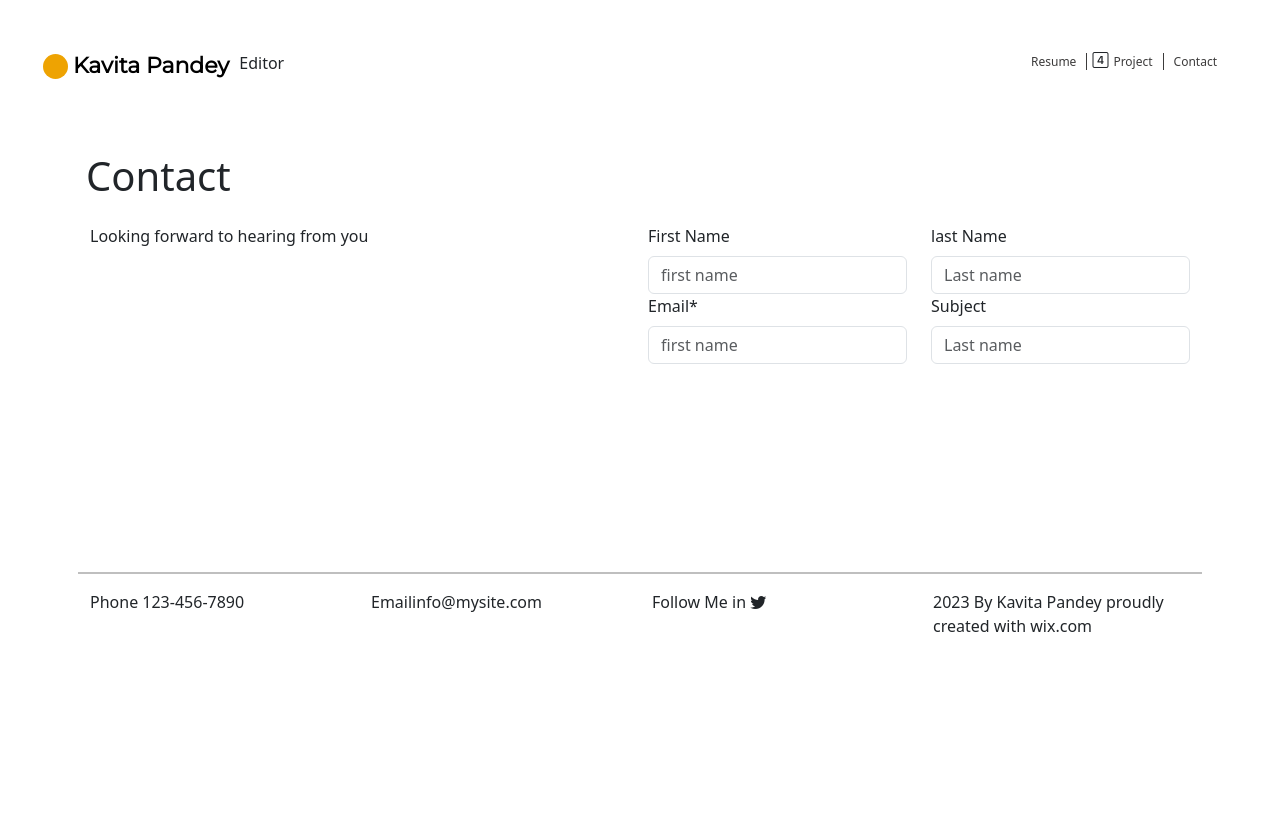
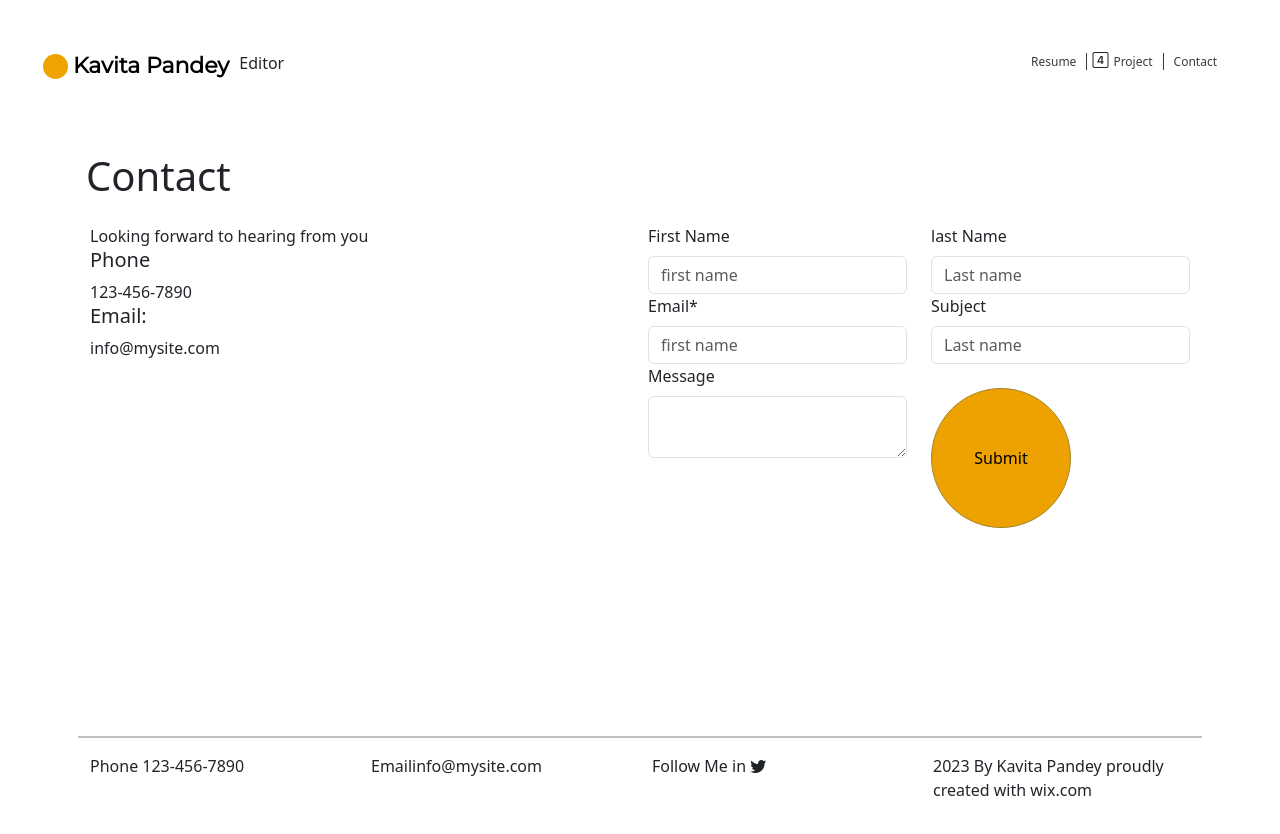
Before and after one commit to kavitaui/portfolio, a React (Create React App) app: page /contact in a window 1280 px wide. Before the commit the page ends 800 px from the top, so only its background shows below. Built offline with nearby package versions, Linux system fonts and the light colour scheme.

Commit message:
Pending changes exported from your codespace

```diff
--- a/src/Componants/Contact.js
+++ b/src/Componants/Contact.js
@@ -7,34 +7,49 @@ export default function contact() {
                 </div>
                 <div className="row px-2 py-2">
                     <div className="col-6 px-2 py-2">
-                        Looking forward to hearing from you</div>
-                    <div class="col-6 px-2 py-2">
-                        <div class="row ">
-                            <div class="col-6">
+                        Looking forward to hearing from you
+                        <div><h5>Phone </h5>
+                        123-456-7890</div>
+                        <div><h5>Email:</h5>
+                        info@mysite.com</div>
+                        </div>
+                    <div className="col-6 px-2 py-2">
+                        <div className="row ">
+                            <div className="col-6">
 
-                                <label for="fname" class="form-label">First Name</label>
-                                <div class="col-12">
-                                    <input type="text" class="form-control" placeholder="first name" aria-label="first name" />
+                                <label for="fname" className="form-label">First Name</label>
+                                <div className="col-12">
+                                    <input type="text" className="form-control" placeholder="first name" aria-label="first name" />
                                 </div>
                             </div>
-                            <div class="col-6">
-                                <label for="lname" class="form-label">last Name</label>
+                            <div className="col-6">
+                                <label for="lname" className="form-label">last Name</label>
                                 <div className="col-12">
-                                    <input type="text" class="form-control" placeholder="Last name" aria-label="Last name" /></div>
+                                    <input type="text" className="form-control" placeholder="Last name" aria-label="Last name" /></div>
                             </div>
 
-                            <div class="col-6">
+                            <div className="col-6">
 
-                                <label for="Email" class="form-label">Email*</label>
-                                <div class="col-12">
-                                    <input type="text" class="form-control" placeholder="first name" aria-label="first name" />
+                                <label for="Email" className="form-label">Email*</label>
+                                <div className="col-12">
+                                    <input type="text" className="form-control" placeholder="first name" aria-label="first name" />
                                 </div>
                             </div>
-                            <div class="col-6">
-                                <label for="subject" class="form-label">Subject</label>
+                            <div className="col-6">
+                                <label for="subject" className="form-label">Subject</label>
                                 <div className="col-12">
-                                    <input type="text" class="form-control" placeholder="Last name" aria-label="Last name" /></div>
+                                    <input type="text" className="form-control" placeholder="Last name" aria-label="Last name" /></div>
                                      </div>
+                                     <div className="col-6">
+                                <label for="message" className="form-label">Message</label>
+                                <div className="col-12">
+                                  <textarea className ="form-control" style={{maxHeight:'200px',resize:'vertical'}} id="FormControlInput1" />
+
+                                </div>
+                                </div>
+                                <div className="col-6">
+                                <div className="mt-4"> <button className ="resume">Submit</button> </div>
+                                    </div>
 
                         </div>
                     </div>
```
Also changed, not shown: 3 other files (tests, documents, lock files or other folders).
